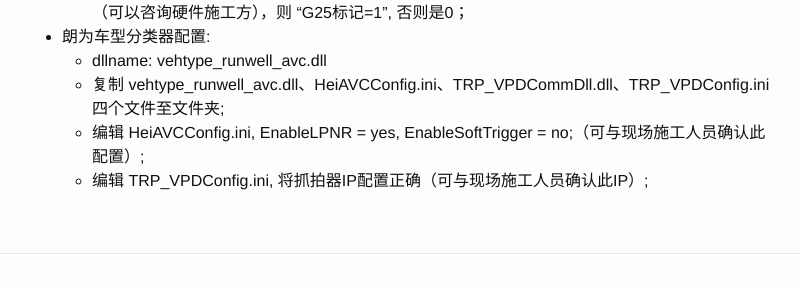
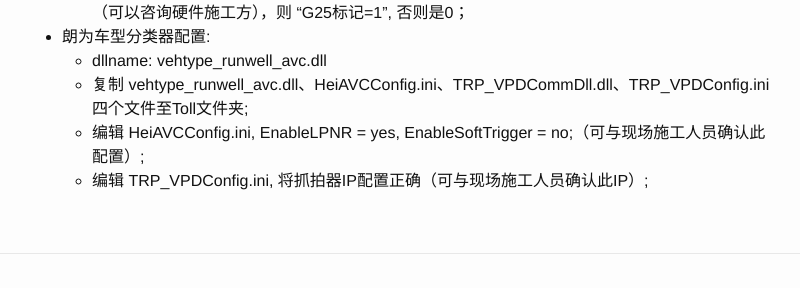
Before and after one commit to sunliming/sunliming.github.io, a Jekyll site: the page built from _posts/2016-07-27-device-list-manual.markdown, in a window 1280 px wide and 900 px high, scrolled down 3096 px. Shown: the part 469-757 px from the top of the window, without its empty margins (238-1038 px from the left). Built offline with Jekyll 4.4.1, drawn with Linux system fonts in a browser that asks for light colours.

Commit message:
丢失了toll字样，补充了，不重要

```diff
--- a/_posts/2016-07-27-device-list-manual.markdown
+++ b/_posts/2016-07-27-device-list-manual.markdown
@@ -145,6 +145,6 @@ categories: git
   * 编辑 **CarTypeUC** 中的 **autovehtypeUC.ini**, 设置正确的设备IP地址, 如设备具有车牌识别功能（可以咨询硬件施工方），则 "G25标记=1", 否则是0；
 * 朗为车型分类器配置:
   * dllname: vehtype_runwell_avc.dll
-  * 复制 vehtype_runwell_avc.dll、HeiAVCConfig.ini、TRP_VPDCommDll.dll、TRP_VPDConfig.ini 四个文件至文件夹;
+  * 复制 vehtype_runwell_avc.dll、HeiAVCConfig.ini、TRP_VPDCommDll.dll、TRP_VPDConfig.ini 四个文件至Toll文件夹;
   * 编辑 HeiAVCConfig.ini, EnableLPNR = yes, EnableSoftTrigger = no;（可与现场施工人员确认此配置）;
   * 编辑 TRP_VPDConfig.ini, 将抓拍器IP配置正确（可与现场施工人员确认此IP）;
```
